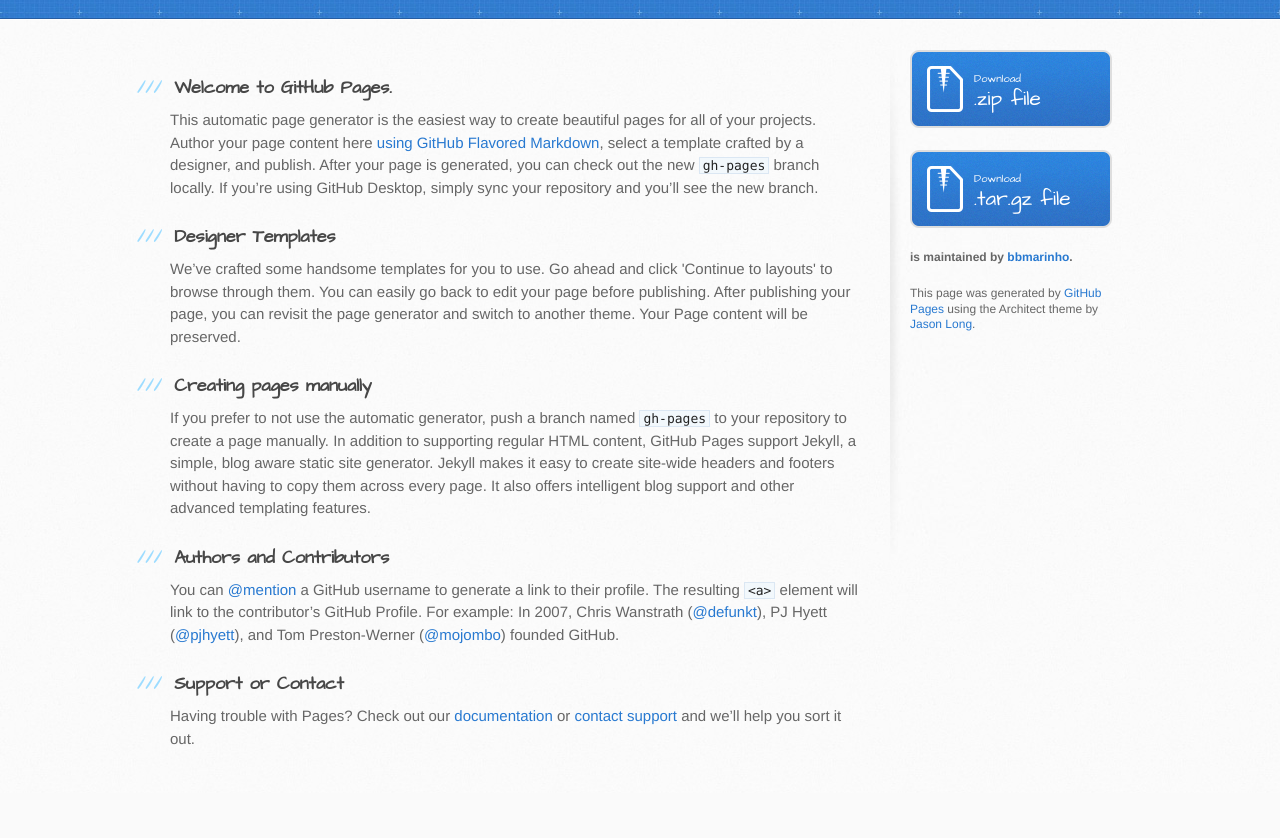
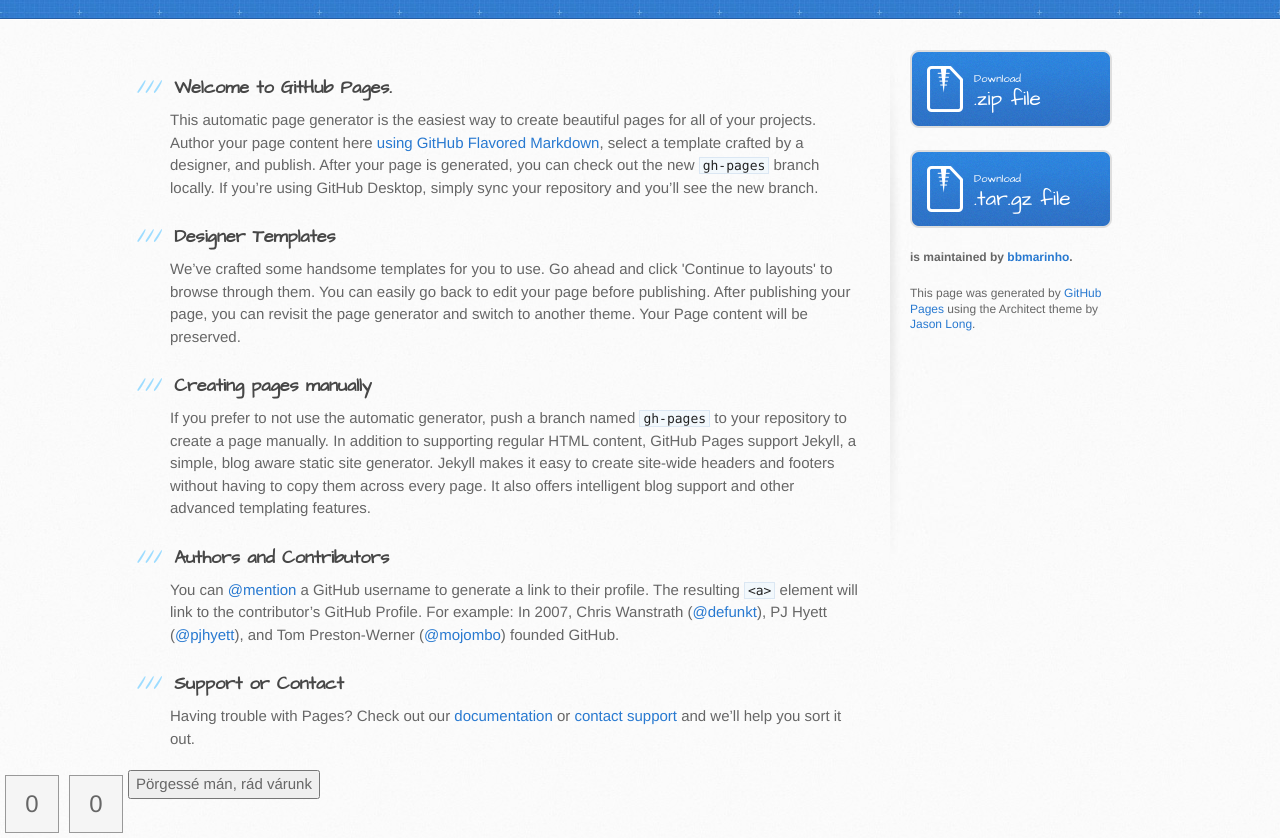
Before and after one commit to bbmarinho/WoodysDrinkingGame, a plain HTML site: page index.html in a window 1280 px wide. Shown: the part 148-986 px from the top of the page. Before the commit the page ends 941 px from the top, so only its background shows below. Drawn offline with Linux system fonts and the light colour scheme.

Commit message:
Update index.html

```diff
--- a/index.html
+++ b/index.html
@@ -71,6 +71,52 @@
       </div>
     </div>
 
+<!DOCTYPE html>
+<html>
+<id="Woody">
+<head>
+<style>
+div.dice{
+	float:left;
+	width:32px;
+	background:#F5F5F5;
+	border:#999 1px solid;
+	padding:10px;
+	font-size:24px;
+	text-align:center;
+	margin:5px;
+}
+</style>
+<script>
+function rollDice(){
+    var die1 = document.getElementById("die1");
+    var die2 = document.getElementById("die2");
+    var status = document.getElementById("status");
+    var d1 = Math.floor(Math.random() * 6) + 1;
+    var d2 = Math.floor(Math.random() * 6) + 1;
+    var diceTotal = d1 + d2;
+    die1.innerHTML = d1;
+    die2.innerHTML = d2;
+    status.innerHTML = "A dobásiad száma "+diceTotal+".";
+    if(d1 == d2){
+        status.innerHTML += " Dupla! Igyál aztán ossz le ugyanannyit a többeiknek, nem csak te vagy szomjas, majom!";
+    }
+    if(d1 == 4){
+        status.innerHTML += " Érintsd meg az orrod naa, há nem látod hogy 4-es az egyik?! Az utolsó iszik! Zoli mivel te direkt voltál lassú, két ivásból kimaradsz!";
+    }
+    if(d2 == 4){
+        status.innerHTML += " Érintsd meg az orrod naa,  há nem látod hogy 4-es az egyik?! Az utolsó iszik! Zoli mivel te direkt voltál lassú, két ivásból kimaradsz!";
+    }
+}
+</script>
+</head>
+<body>
+<div id="die1" class="dice">0</div>
+<div id="die2" class="dice">0</div>
+<button onclick="rollDice()">Pörgessé mán, rád várunk</button>
+<h2 id="status" style="clear:left;"></h2>
+</body>
+</html>
 
   </body>
 </html>
```
